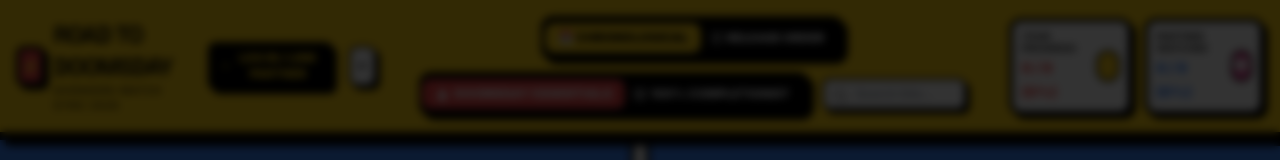
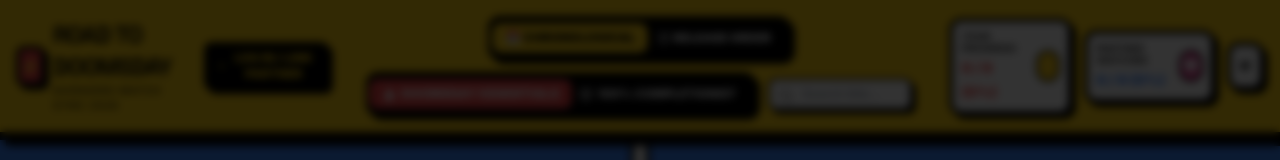
Before and after one commit to roi-thhh/road-to-doomsday, a Next.js app: page / in a window 1280 px wide. Both pictures are taken after a click on the button 245 px from the left and 530 px from the top of the page. Shown: the top 160 px of the page. Built offline with nearby package versions, Linux system fonts and the light colour scheme.

Commit message:
UI tweak: Move logo to far right of navigation bar and increase size by 20%

```diff
--- a/components/StickyControlBar.tsx
+++ b/components/StickyControlBar.tsx
@@ -127,17 +127,6 @@ export default function StickyControlBar({
                 <span>LOG IN / LINK PARTNER</span>
               </button>
             )}
-
-            {/* Instagram Logo Link */}
-            <a
-              href="https://www.instagram.com/roith.hhh?igsh=MWdmNHk2NXpmNjZ6Mg=="
-              target="_blank"
-              rel="noopener noreferrer"
-              className="ml-2 hover:scale-105 transition-transform cursor-pointer border-2 border-black bg-white flex items-center justify-center w-10 h-10 rounded-lg shadow-brutal-sm"
-              title="Follow Rohith Das on Instagram"
-            >
-              <img src="/logo-black.png" alt="Rohith Das Logo" className="w-full h-full object-contain p-1" />
-            </a>
           </div>
         </div>
 
@@ -232,6 +221,17 @@ export default function StickyControlBar({
               <Heart className="w-4 h-4 fill-current" />
             </button>
           </div>
+
+          {/* Instagram Logo Link */}
+          <a
+            href="https://www.instagram.com/roith.hhh?igsh=MWdmNHk2NXpmNjZ6Mg=="
+            target="_blank"
+            rel="noopener noreferrer"
+            className="hover:scale-110 transition-transform cursor-pointer border-4 border-black bg-white flex items-center justify-center w-12 h-12 rounded-xl shadow-brutal-sm"
+            title="Follow Rohith Das on Instagram"
+          >
+            <img src="/logo-black.png" alt="Rohith Das Logo" className="w-full h-full object-contain p-1" />
+          </a>
         </div>
 
       </div>
```
